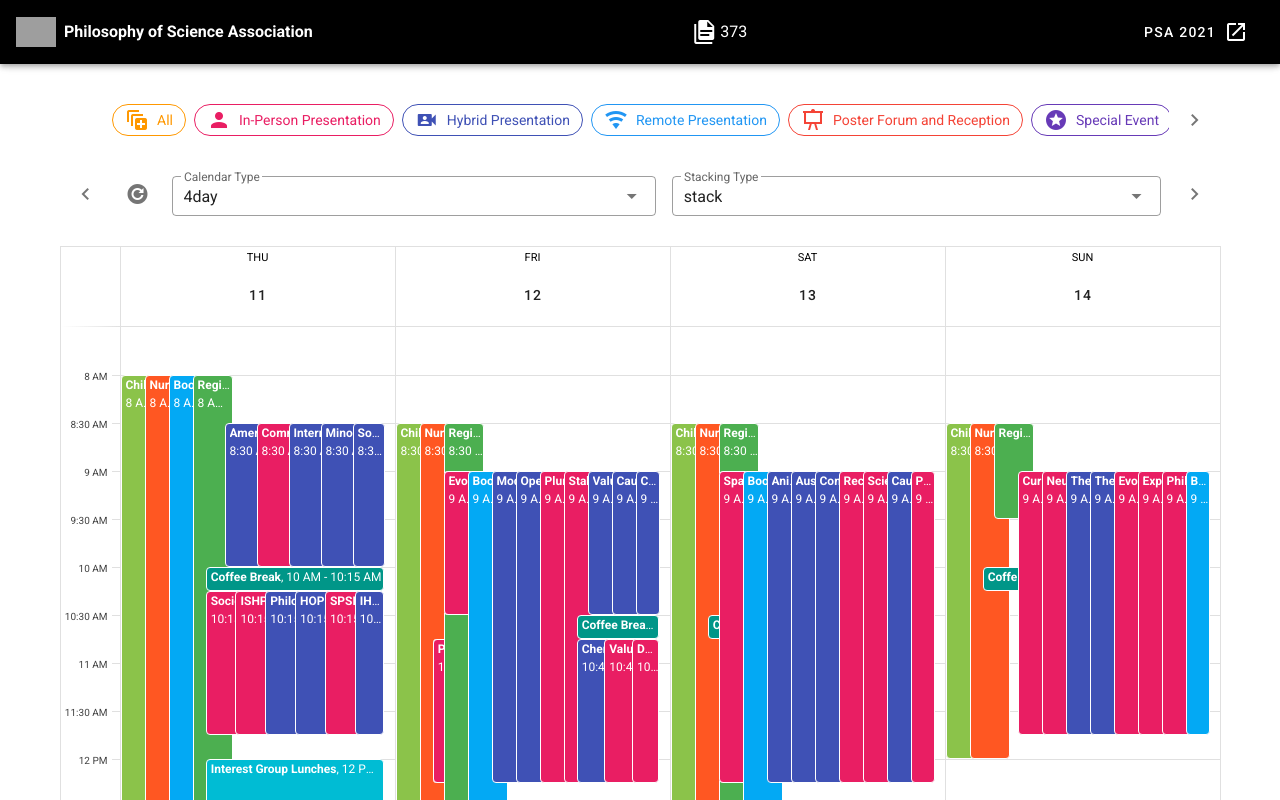
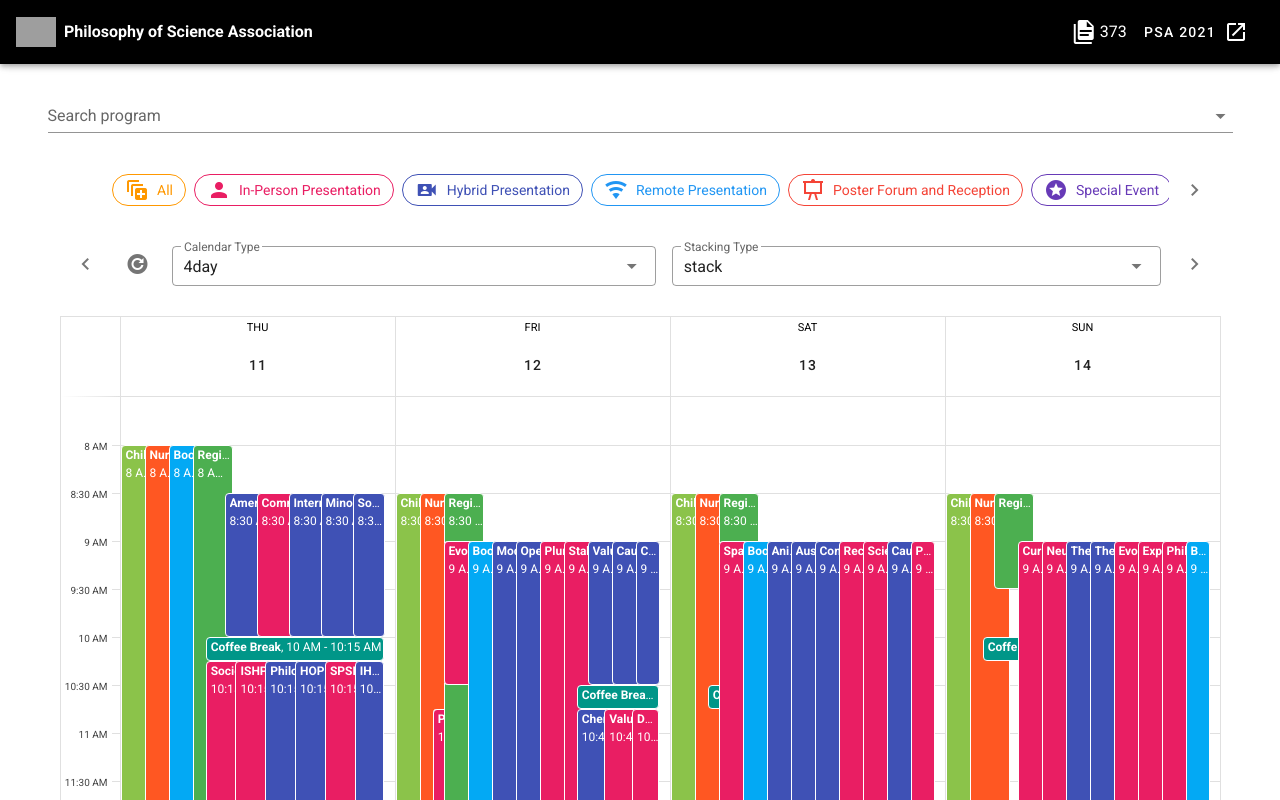
Before and after one commit to philosophy-of-science/psa2021-meeting-calendar, a Vue app: page / in a window 1280 px wide. Shown: the top 800 px of the page. Built offline with nearby package versions, Linux system fonts and the light colour scheme; grey boxes are pictures that could not be loaded.

Commit message:
added search

```diff
--- a/src/App.vue
+++ b/src/App.vue
@@ -18,7 +18,6 @@
       <p class="mb-0">
         <v-icon class="mr-1">mdi-file-document-multiple</v-icon>{{ papers }}
       </p>
-      <v-spacer></v-spacer>
 
       <v-btn href="https://psa2020.philsci.org" target="_blank" text>
         <span class="mr-2">PSA 2021</span>
--- a/src/components/MeetingCalendar.vue
+++ b/src/components/MeetingCalendar.vue
@@ -1,7 +1,45 @@
 <template>
   <div class="my-5">
+    <v-row justify="space-between">
+      <v-autocomplete
+        v-model="detail"
+        auto-select-first
+        clearable
+        :items="autocompleteDataset"
+        label="Search program"
+        :return-object="true"
+      ></v-autocomplete>
+    </v-row>
+
+    <v-row v-if="dialog">
+      <v-dialog width="500" v-model="dialog">
+        <v-card>
+          <v-card-title class="text-h5 grey lighten-2">
+            {{ detail.session }}
+          </v-card-title>
+
+          <v-card-text class="mt-3">
+            <p>
+              <v-icon>mdi-calendar</v-icon>
+              {{ detail.date }} ({{ detail.start }} - {{ detail.end }})
+            </p>
+            <p>
+              <v-icon>mdi-floor-plan</v-icon>
+              {{ detail.location }}
+            </p>
+          </v-card-text>
+
+          <v-divider></v-divider>
+
+          <v-card-actions>
+            <v-spacer></v-spacer>
+            <v-btn color="primary" text @click="detail = null"> Close </v-btn>
+          </v-card-actions>
+        </v-card>
+      </v-dialog>
+    </v-row>
+
     <v-row>
-      <v-spacer />
       <v-col>
         <v-chip-group>
           <v-chip
@@ -16,7 +54,6 @@
           >
         </v-chip-group>
       </v-col>
-      <v-spacer />
     </v-row>
 
     <v-row>
@@ -39,6 +76,7 @@
             class="ma-2"
             label="Calendar Type"
           ></v-select>
+
           <v-select
             v-model="mode"
             :items="modes"
@@ -120,6 +158,13 @@
                     {{ selectedEvent.details }}
                   </p>
                 </div>
+                <div>
+                  <p class="mb-1 font-weight-bold">
+                    <v-icon class="mr-1">mdi-account-clock</v-icon>Moderator
+                  </p>
+                  <p v-if="selectedEvent.mod">{{ selectedEvent.mod }}</p>
+                  <p class="red--text" v-else>Moderator needed!</p>
+                </div>
                 <div v-show="selectedEvent.papersAndAuthors">
                   <p class="mb-1 font-weight-bold">
                     <v-icon class="mr-1">mdi-microphone</v-icon>Speakers
@@ -150,6 +195,8 @@ import { calData, catMap } from "./calendarData";
 export default {
   data() {
     return {
+      detail: null,
+
       value: "",
       type: "4day",
       types: ["Month", "Week", "Day", "4day", "Category"],
@@ -165,6 +212,10 @@ export default {
   },
 
   computed: {
+    dialog() {
+      return Boolean(this.detail);
+    },
+
     typeToLowerCase() {
       return this.type.toLowerCase();
     },
@@ -195,6 +246,74 @@ export default {
         return [this.category];
       }
     },
+
+    autocompleteDataset() {
+      const ds = this.events.reduce((prev, current) => {
+        prev.push({
+          text: current.name,
+          value: current.name,
+          session: current.name,
+          type: "title",
+          date: current.start.toLocaleDateString(undefined, {
+            dateStyle: "full",
+          }),
+          start: current.start.toLocaleTimeString(undefined, {
+            timeStyle: "short",
+          }),
+          end: current.end.toLocaleTimeString(undefined, {
+            timeStyle: "short",
+          }),
+          location: current.location,
+        });
+
+        if (current.papersAndAuthors) {
+          current.papersAndAuthors.forEach((item) => {
+            if (item.author) {
+              prev.push({
+                text: item.author.trim(),
+                value: item.author.trim(),
+                session: current.name,
+                type: "author",
+                date: current.start.toLocaleDateString(undefined, {
+                  dateStyle: "full",
+                }),
+                start: current.start.toLocaleTimeString(undefined, {
+                  timeStyle: "short",
+                }),
+                end: current.end.toLocaleTimeString(undefined, {
+                  timeStyle: "short",
+                }),
+                location: current.location,
+              });
+
+              prev.push({
+                text: item.title.trim(),
+                value: item.title.trim(),
+                session: current.name,
+                type: "title",
+                date: current.start.toLocaleDateString(undefined, {
+                  dateStyle: "full",
+                }),
+                start: current.start.toLocaleTimeString(undefined, {
+                  timeStyle: "short",
+                }),
+                end: current.end.toLocaleTimeString(undefined, {
+                  timeStyle: "short",
+                }),
+                location: current.location,
+              });
+            }
+          });
+        }
+        return prev;
+      }, []);
+
+      const sorted = ds.sort((a, b) => {
+        return a.value > b.value ? 1 : -1;
+      });
+
+      return sorted;
+    },
   },
 
   methods: {
@@ -205,6 +324,7 @@ export default {
     },
 
     showEvent({ nativeEvent, event }) {
+      console.log(nativeEvent, event);
       const open = () => {
         this.selectedEvent = event;
         this.selectedElement = nativeEvent.target;
--- a/src/components/calendarData.js
+++ b/src/components/calendarData.js
@@ -88,7 +88,8 @@ class Event {
     track,
     authors,
     subs,
-    format
+    format,
+    mod
   ) {
     this.name = name;
     this.category = this.formatter(format);
@@ -100,7 +101,7 @@ class Event {
     this.track = track;
     this.authors = this.splitStr(",", authors);
     this.subs = this.splitStr("|", subs);
-
+    this.mod = mod;
     this.icon = catMap.get(this.category).icon || "mdi-expand-all";
     this.color = catMap.get(this.category).color || "red";
     this.papersAndAuthors = this.papers(this.authors, this.subs);
@@ -113,6 +114,7 @@ class Event {
     const lastWord = txtWithoutNewlines.indexOf(" ", 254);
     return txtWithoutNewlines.substring(0, lastWord) + "...";
   }
+
   splitStr(delimiter, str) {
     if (!str) return null;
     return str.split(delimiter);
@@ -158,6 +160,7 @@ export const calData = cal.map((session) => {
     session.track,
     session.authors,
     session.subs,
-    session.format
+    session.format,
+    session.moderator
   );
 });
```
Also changed, not shown: src/components/sessions.json.
